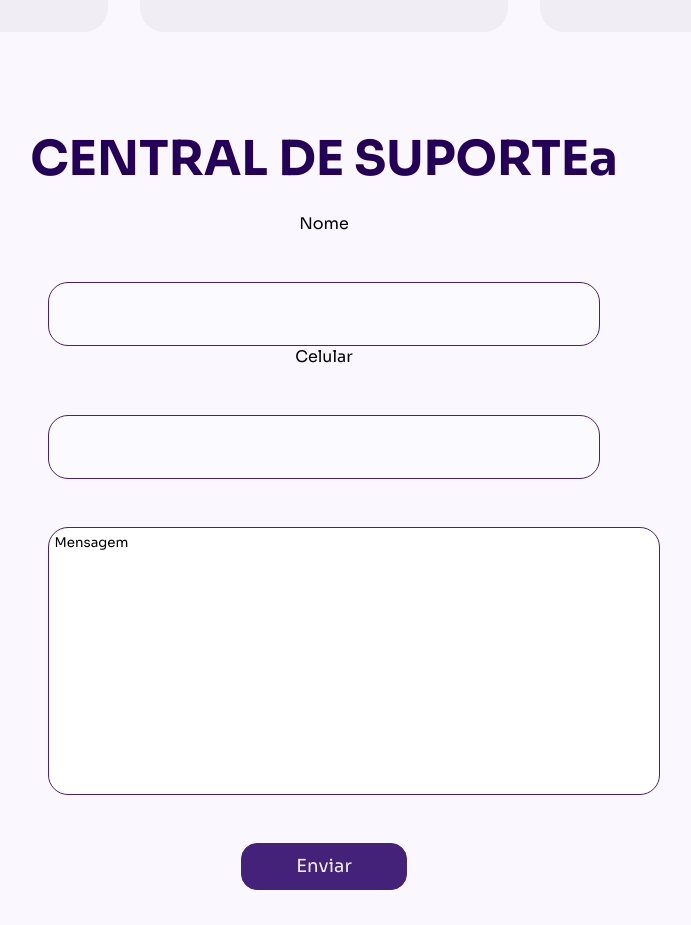
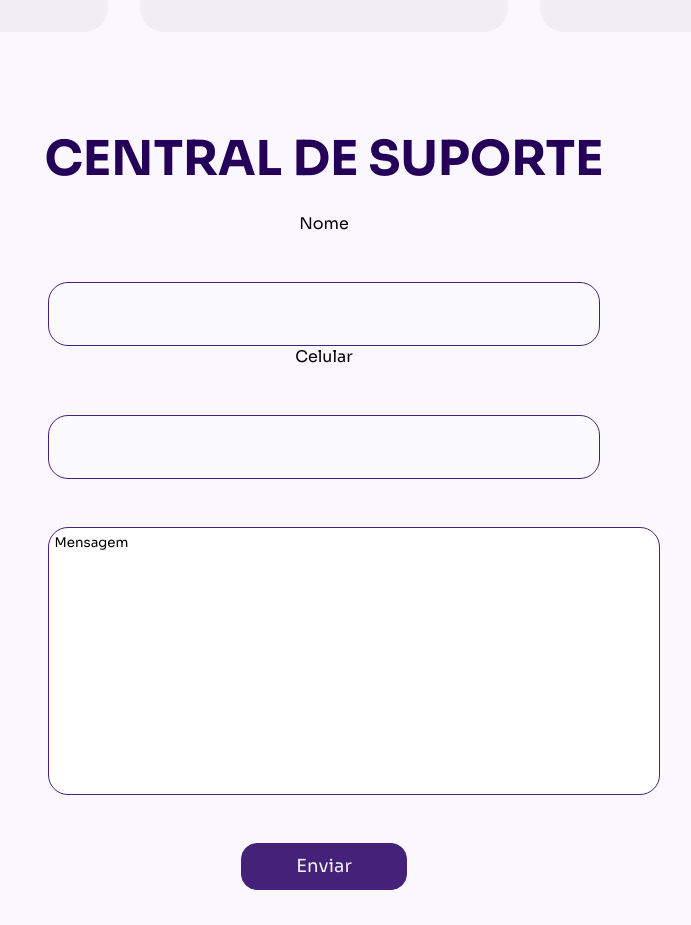
Before and after one commit to tosantos1/sanet-company, a React (Create React App) app: page / in a window 1280 px wide. Shown: the part 3043-3968 px from the top of the page, without its empty margins (316-1007 px from the left). Built offline with nearby package versions, Linux system fonts and the light colour scheme.

Commit message:
SANET COMPANY

```diff
--- a/src/components/suportCentral/index.tsx
+++ b/src/components/suportCentral/index.tsx
@@ -4,7 +4,7 @@ export function SuportCentral() {
     return (
         <Container>
             <div id="box-suport">
-                <h1>CENTRAL DE SUPORTEa</h1>
+                <h1>CENTRAL DE SUPORTE</h1>
                 <form action="">
                     <label htmlFor="nome">Nome</label>
                     <input type="text" name="name" id="nome" />
```
